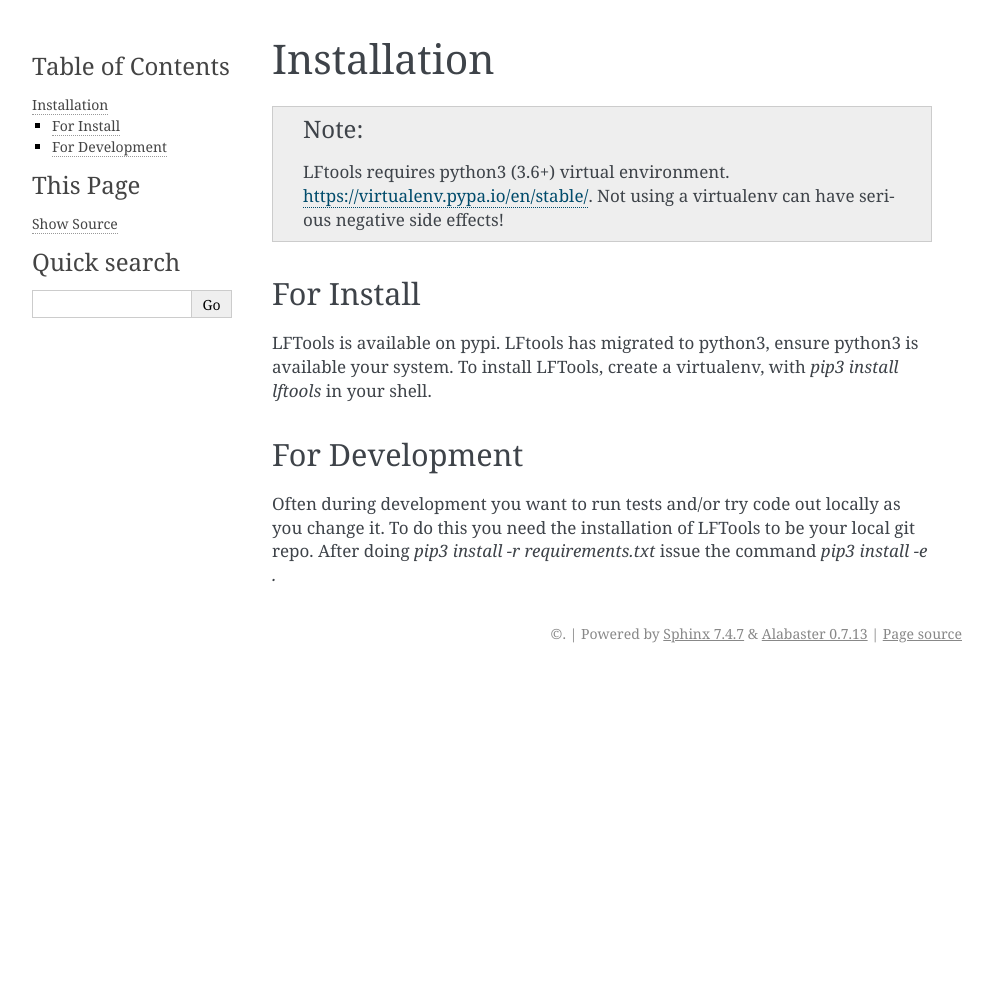
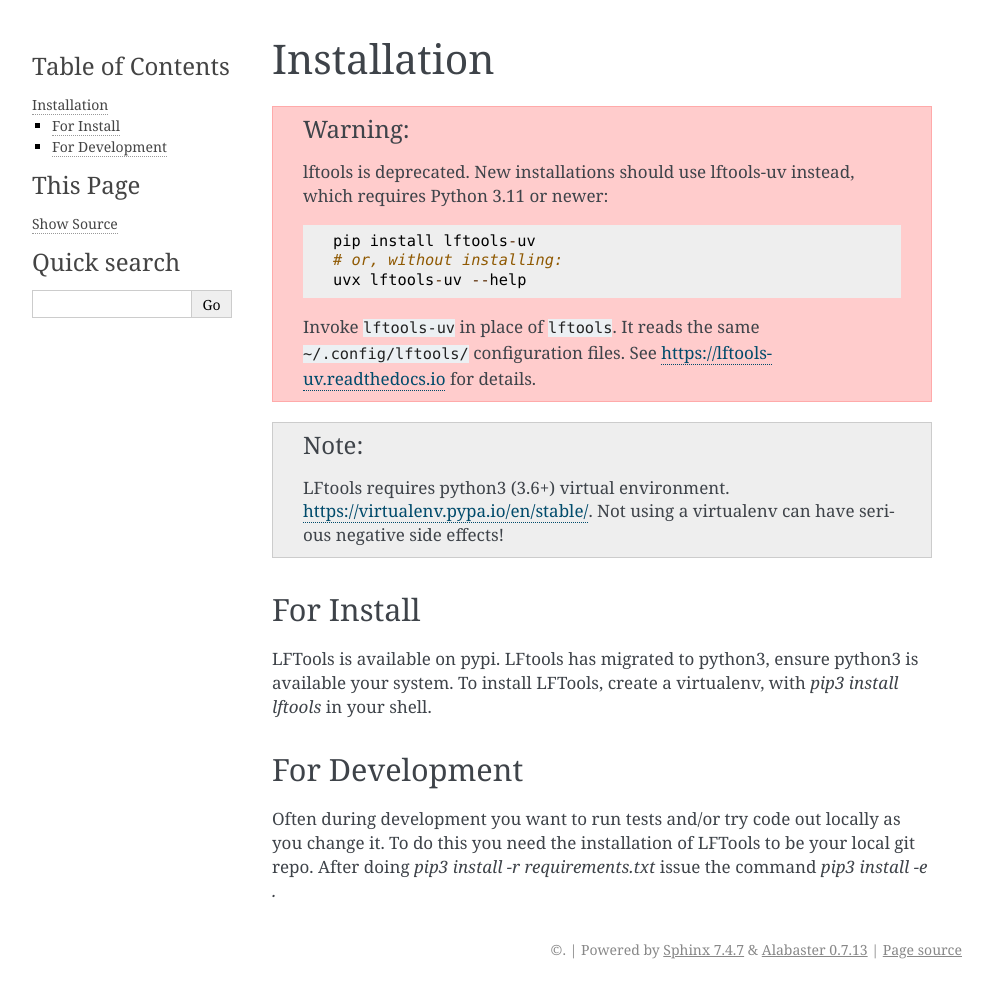
Before and after one commit to lfit/releng-lftools, a Sphinx documentation site: the page built from docs/installation.rst, in a window 1280 px wide. Shown: the whole page, without its empty margins (148-1141 px from the left). Built offline with Sphinx 7.4.7, drawn with Linux system fonts in a browser that asks for light colours; pages that are not in the unit, such as notebooks, are missing from menus; before the commit the page ends 900 px from its top, so only the background shows below that.

Commit message:
Chore: Deprecate lftools in favour of lftools-uv
lftools is being retired and the repository will be archived and made
read-only. Its maintained replacement is lftools-uv, published to PyPI
as lftools-uv and hosted at:

https://github.com/lfreleng-actions/lftools-uv

Announce the deprecation everywhere users are likely to see it:

- README.md: top-level banner with migration steps. PyPI renders this
  file as the project description, so the next release surfaces it.
- pyproject.toml: mark the summary as deprecated, add the
  "Development Status :: 7 - Inactive" classifier and a Replacement
  project URL, so PyPI listings and search results show the status.
- docs: warning admonitions on the index and installation pages.
- CONTRIBUTING.md: redirect contributions and bug reports.
- CLI: print a notice to stderr on every invocation. Most lftools use
  is unattended CI where nobody reads the README; stderr keeps stdout
  unchanged for scripts that parse it. LFTOOLS_SUPPRESS_DEPRECATION=1
  silences it, and docs/conf.py sets it so program-output blocks stay
  clean.
- reno: prelude and deprecations note for the final release.

Also drop a stray blank line after the docstring in
lftools/cli/__init__.py, flagged by ruff format.

Co-authored-by: Claude <noreply@anthropic.com>
Change-Id: Ifcf5e0627aaa6b6d7a1acd0a482dfa585a187ed9
Signed-off-by: Matthew Watkins <mwatkins@linuxfoundation.org>

```diff
--- a/docs/conf.py
+++ b/docs/conf.py
@@ -24,6 +24,9 @@ import sphinx_bootstrap_theme  # noqa
 
 sys.path.insert(0, os.path.abspath(".."))
 
+# Keep the CLI deprecation notice out of program-output blocks.
+os.environ["LFTOOLS_SUPPRESS_DEPRECATION"] = "1"
+
 from docs_conf.conf import *  # noqa
 from pbr.version import VersionInfo  # noqa
 
--- a/docs/installation.rst
+++ b/docs/installation.rst
@@ -1,6 +1,19 @@
 ############
 Installation
 ############
+
+.. warning::
+
+    lftools is deprecated. New installations should use lftools-uv instead,
+    which requires Python 3.11 or newer::
+
+        pip install lftools-uv
+        # or, without installing:
+        uvx lftools-uv --help
+
+    Invoke ``lftools-uv`` in place of ``lftools``. It reads the same
+    ``~/.config/lftools/`` configuration files. See
+    https://lftools-uv.readthedocs.io for details.
 
 .. note::
 
--- a/pyproject.toml
+++ b/pyproject.toml
@@ -5,7 +5,7 @@ build-backend = "setuptools.build_meta"
 [project]
 name = "lftools"
 dynamic = ["version"]
-description = "Linux Foundation Release Engineering Tools"
+description = "Linux Foundation Release Engineering Tools (DEPRECATED: use lftools-uv)"
 readme = "README.md"
 requires-python = ">=3.8,<3.14"
 license = {text = "EPL-1.0"}
@@ -21,6 +21,7 @@ maintainers = [
 # Add here all kinds of additional classifiers as defined under
 # https://pypi.org/classifiers/
 classifiers = [
+    "Development Status :: 7 - Inactive",
     "Intended Audience :: Developers",
     "Intended Audience :: Information Technology",
     "Operating System :: POSIX :: Linux",
@@ -118,6 +119,7 @@ test = [
 "Bug Tracker" = "https://github.com/lfit/releng-tools/issues"
 "Documentation" = "https://docs.releng.linuxfoundation.org/projects/lftools"
 "Source Code" = "https://github.com/lfit/releng-lftools"
+"Replacement" = "https://github.com/lfreleng-actions/lftools-uv"
 
 [project.scripts]
 lftools = "lftools.cli:main"
```
Also changed, not shown: CONTRIBUTING.md (+5 -0 lines), README.md (+18 -0 lines), docs/index.rst (+11 -0 lines), 3 other files.
